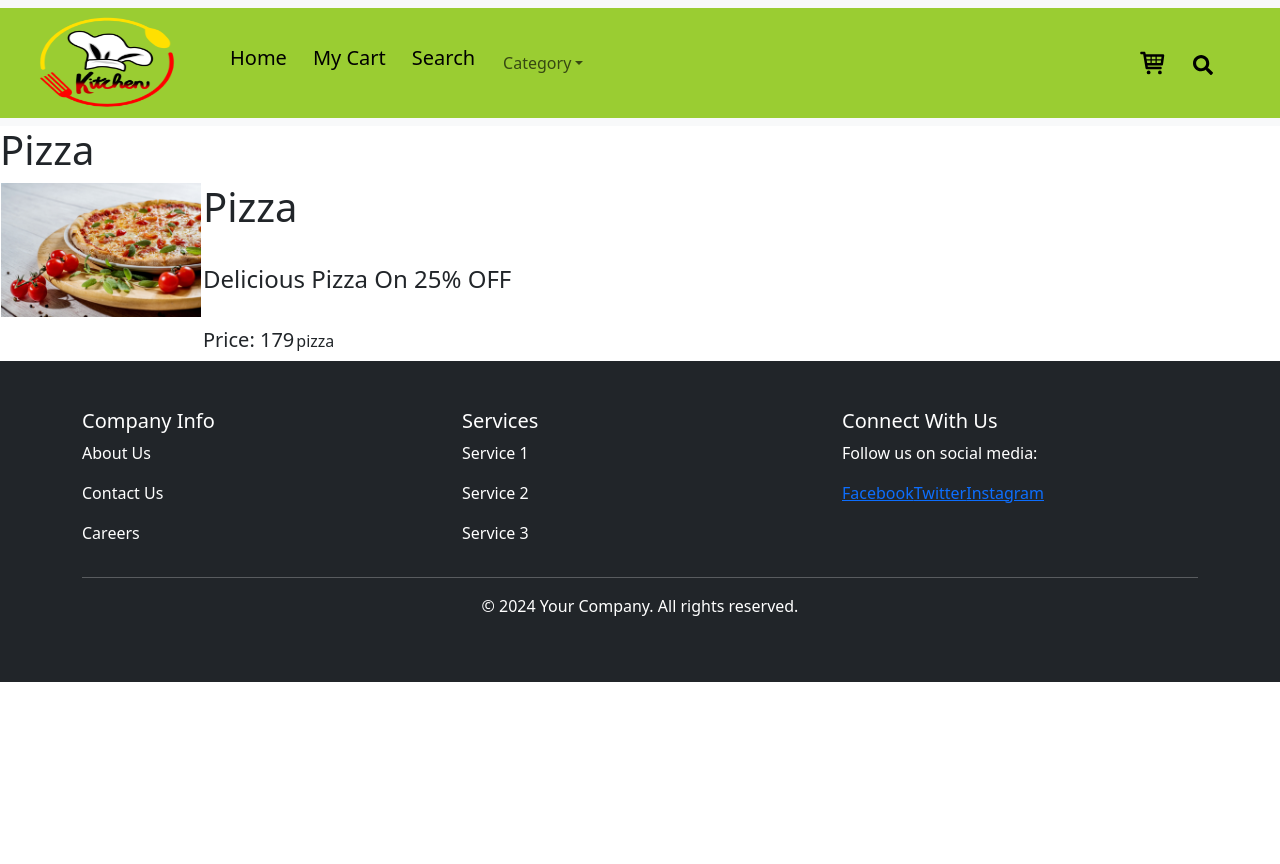
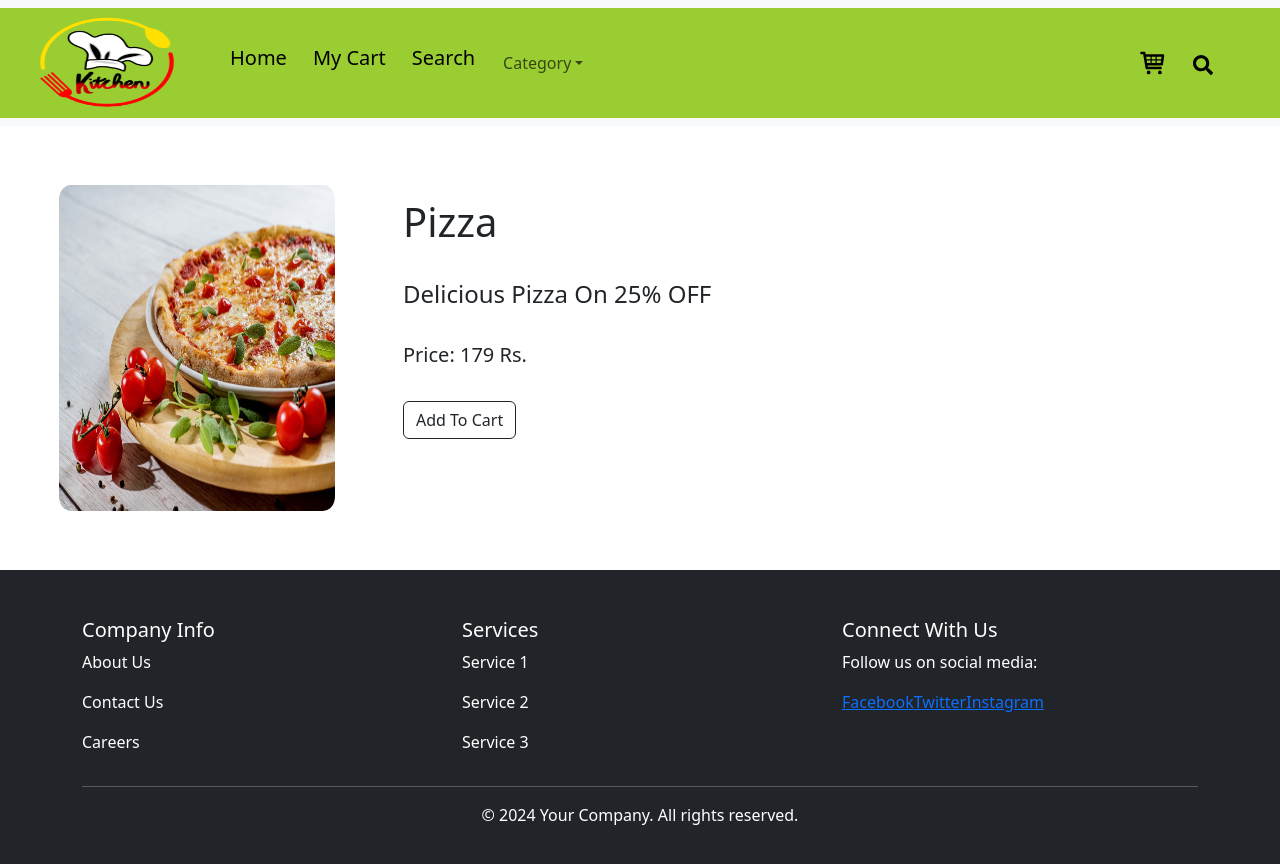
Before and after one commit to rahullokhande123/React.js_Website, a React (Vite) app: page /pizza in a window 1280 px wide. Shown: the top 864 px of the page. Before the commit the page ends 800 px from the top, so only its background shows below. Built offline with nearby package versions, Linux system fonts and the light colour scheme; data requests are answered from the project's data file.

Commit message:
Pizza Page

```diff
--- a/src/pages/Pizza.jsx
+++ b/src/pages/Pizza.jsx
@@ -1,11 +1,15 @@
 
 import axios from "axios";
 import { useState,useEffect } from "react";
+import Button from 'react-bootstrap/Button';
+import { useDispatch } from "react-redux";
+import { addtoCart } from "../cartSlice";
 
 
 const Pizza=()=>{
 
     const [mypizza,setMypizza]=useState([]);
+    const dispatch=useDispatch();
 
     const loadPizza=()=>{
         let api=`http://localhost:3000/product?category=pizza`;
@@ -17,6 +21,10 @@ const Pizza=()=>{
          loadPizza();
     },[])
 
+    const DataCart=(pid, nm, img, desc, price)=>{
+        dispatch(addtoCart({id: pid, name:nm, images:img, description:desc,qnty:1,  price:price}))
+    }
+
     const ans=mypizza.map((key)=>{
         return(
             <>
@@ -24,10 +32,10 @@ const Pizza=()=>{
                     <div style={{display:"flex"}}>
                         <div>
                             <td>
-                                 <img src={key.images} style={{width:"200px"}} />
+                                 <img src={key.images} style={{width:"280px",height:"330px",margin:"20%",border:"2px solid white",borderRadius:"5%"}} />
                             </td>
                         </div>
-                        <div>
+                        <div style={{marginLeft:"120px",marginTop:"10%"}}>
                             <td>
                                  <h1>{key.name}</h1>
                             </td> <br />
@@ -35,10 +43,13 @@ const Pizza=()=>{
                                  <h4>{key.description}</h4>
                             </td> <br />
                             <td>
-                                 <h5>Price: {key.price}</h5>
+                                 <h5>Price: {key.price} Rs.</h5>
+                            </td> <br />
+
+                                 {/* <td>{key.category}</td> */}
+                            <td>
+                                 <Button variant="outline-dark" onClick={()=>{DataCart(key.id, key.name, key.images, key.description, key.price)}}>Add To Cart</Button>
                             </td>
-
-                                 <td>{key.category}</td>
                         </div>
                     </div>
 
@@ -48,8 +59,6 @@ const Pizza=()=>{
     })
     return(
         <>
-        <h1>Pizza</h1>
-
          <div>
             {ans}
          </div>
```
